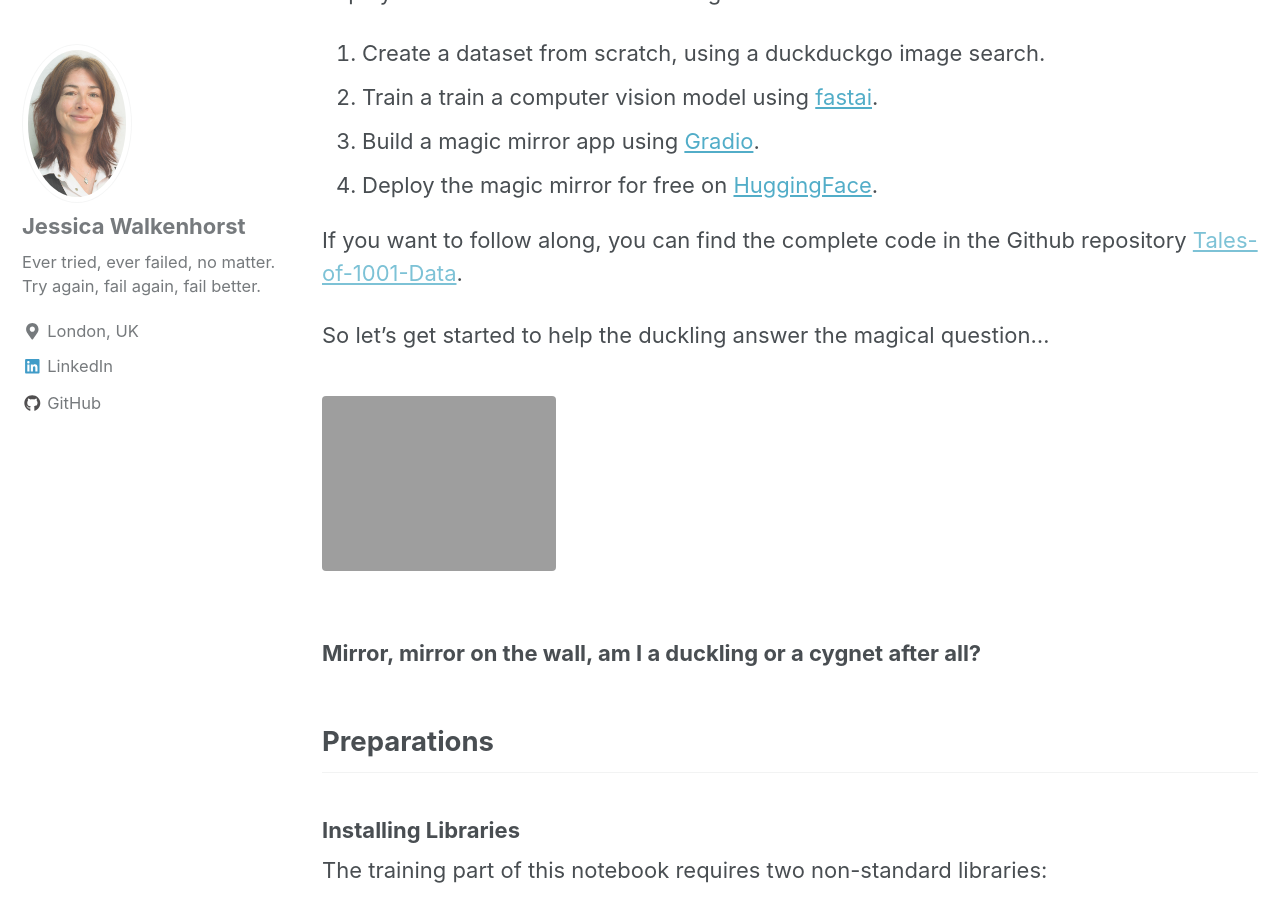
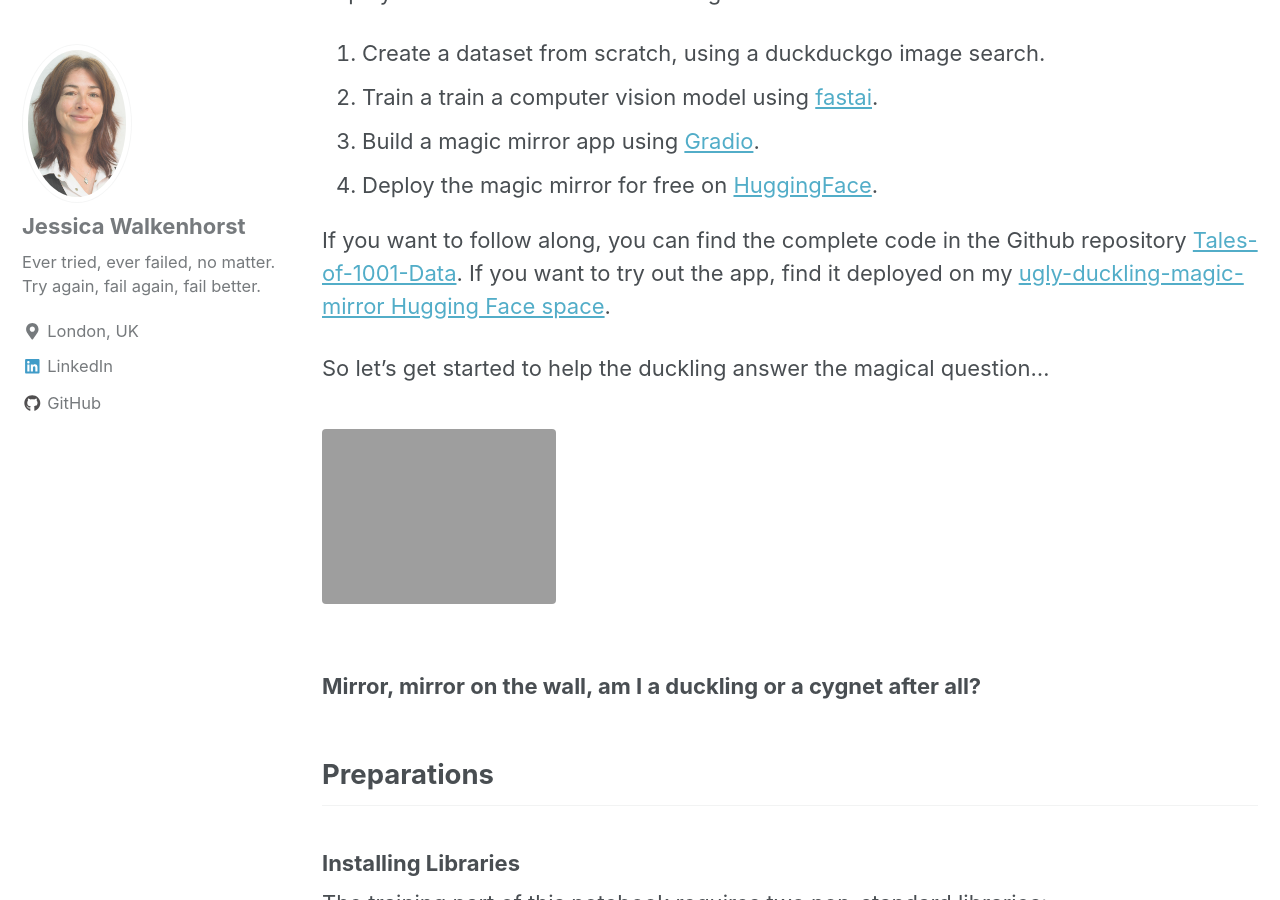
Before and after one commit to walkenho/walkenho.github.io, a Jekyll site: the page built from _posts/2023-01-19-how-to-create-a-computer-vision-model-to-save-the-ugly-duckling-from-a-youth-of-misery-in-less-than-30-lines-of-code.md, in a window 1280 px wide and 900 px high, scrolled down 987 px. Built offline with Jekyll 4.4.1, drawn with Linux system fonts in a browser that asks for light colours; nearby versions of some CDN libraries.

Commit message:
Add final links

```diff
--- a/_posts/2023-01-19-how-to-create-a-computer-vision-model-to-save-the-ugly-duckling-from-a-youth-of-misery-in-less-than-30-lines-of-code.md
+++ b/_posts/2023-01-19-how-to-create-a-computer-vision-model-to-save-the-ugly-duckling-from-a-youth-of-misery-in-less-than-30-lines-of-code.md
@@ -26,7 +26,7 @@ In this project, we will learn how to use fastai, Gradio and HuggingFace to buil
 3. Build a magic mirror app using [Gradio](https://www.gradio.app/).
 4. Deploy the magic mirror for free on [HuggingFace](https://huggingface.co/).
 
-If you want to follow along, you can find the complete code in the Github repository [Tales-of-1001-Data]().
+If you want to follow along, you can find the complete code in the Github repository [Tales-of-1001-Data](https://github.com/walkenho/tales-of-1001-data/tree/master/the-story-of-the-ugly-duckling). If you want to try out the app, find it deployed on my [ugly-duckling-magic-mirror Hugging Face space](https://huggingface.co/spaces/walkenho/ugly-duckling-magic-mirror).
 
 So let's get started to help the duckling answer the magical question...
 
```
